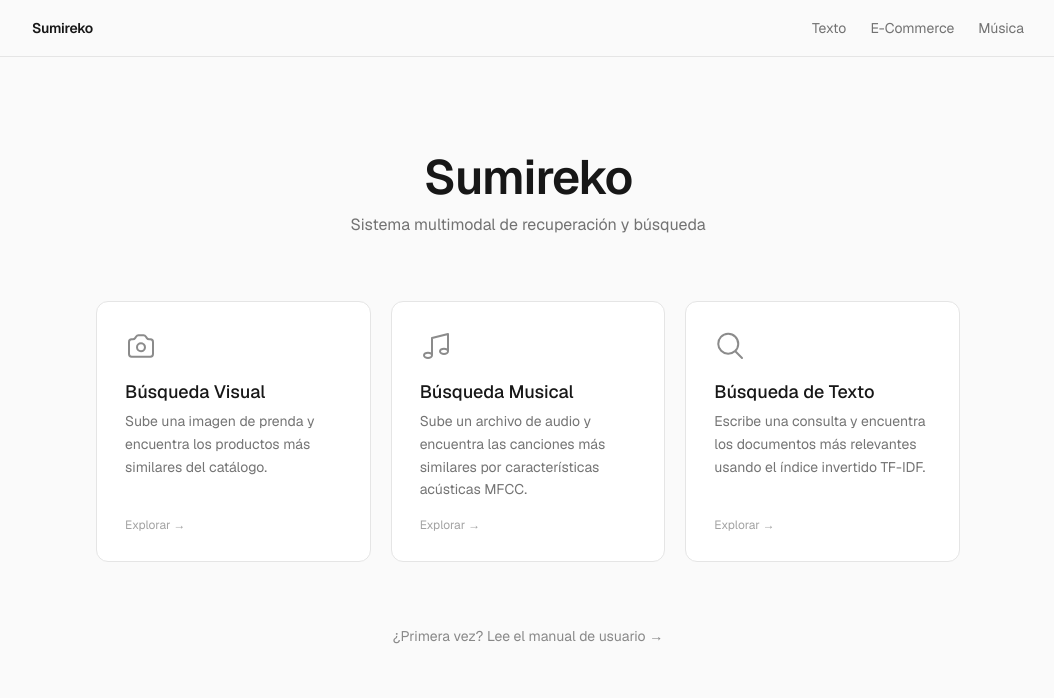
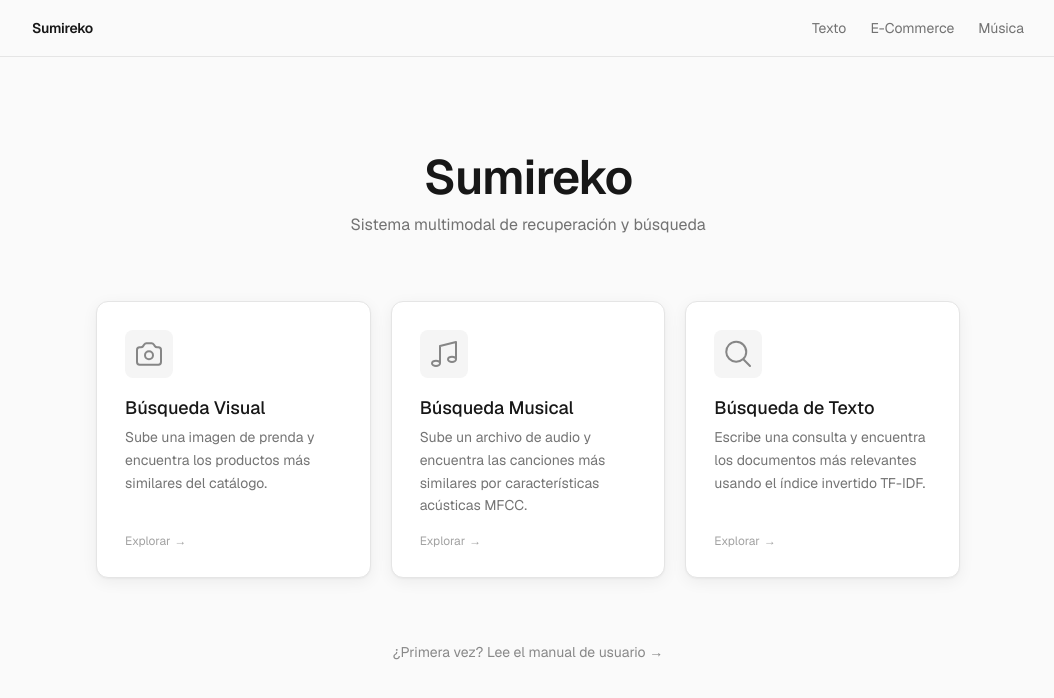
Before and after one commit to project-sdm/sumireko-frontend, a Next.js app: page / in a window 1280 px wide. Shown: the top 698 px of the page, without its empty margins (112-1166 px from the left). Built offline with nearby package versions, Linux system fonts and the light colour scheme.

Commit message:
style: home cards details

```diff
--- a/src/app/page.tsx
+++ b/src/app/page.tsx
@@ -87,9 +87,9 @@ export default function Home() {
           <Link
             key={app.href}
             href={app.href}
-            className="group flex flex-col gap-4 rounded-xl border border-surface-border bg-surface p-7 hover:border-foreground/20 transition-colors"
+            className="group flex flex-col gap-4 rounded-xl border border-surface-border bg-surface p-7 shadow-soft hover:-translate-y-0.5 hover:border-accent/40 hover:shadow-lg transition-all duration-200"
           >
-            <span className="text-foreground/50 group-hover:text-accent transition-colors">
+            <span className="flex h-12 w-12 items-center justify-center rounded-lg bg-surface-2 text-foreground/50 group-hover:bg-accent/10 group-hover:text-accent transition-colors">
               {app.icon}
             </span>
             <div className="flex flex-col gap-1">
@@ -98,8 +98,11 @@ export default function Home() {
                 {app.description}
               </p>
             </div>
-            <span className="text-xs text-foreground/40 group-hover:text-accent transition-colors mt-auto">
-              Explorar →
+            <span className="mt-auto inline-flex items-center gap-1 text-xs text-foreground/40 group-hover:text-accent transition-colors">
+              Explorar
+              <span className="transition-transform group-hover:translate-x-0.5">
+                →
+              </span>
             </span>
           </Link>
         ))}
```
